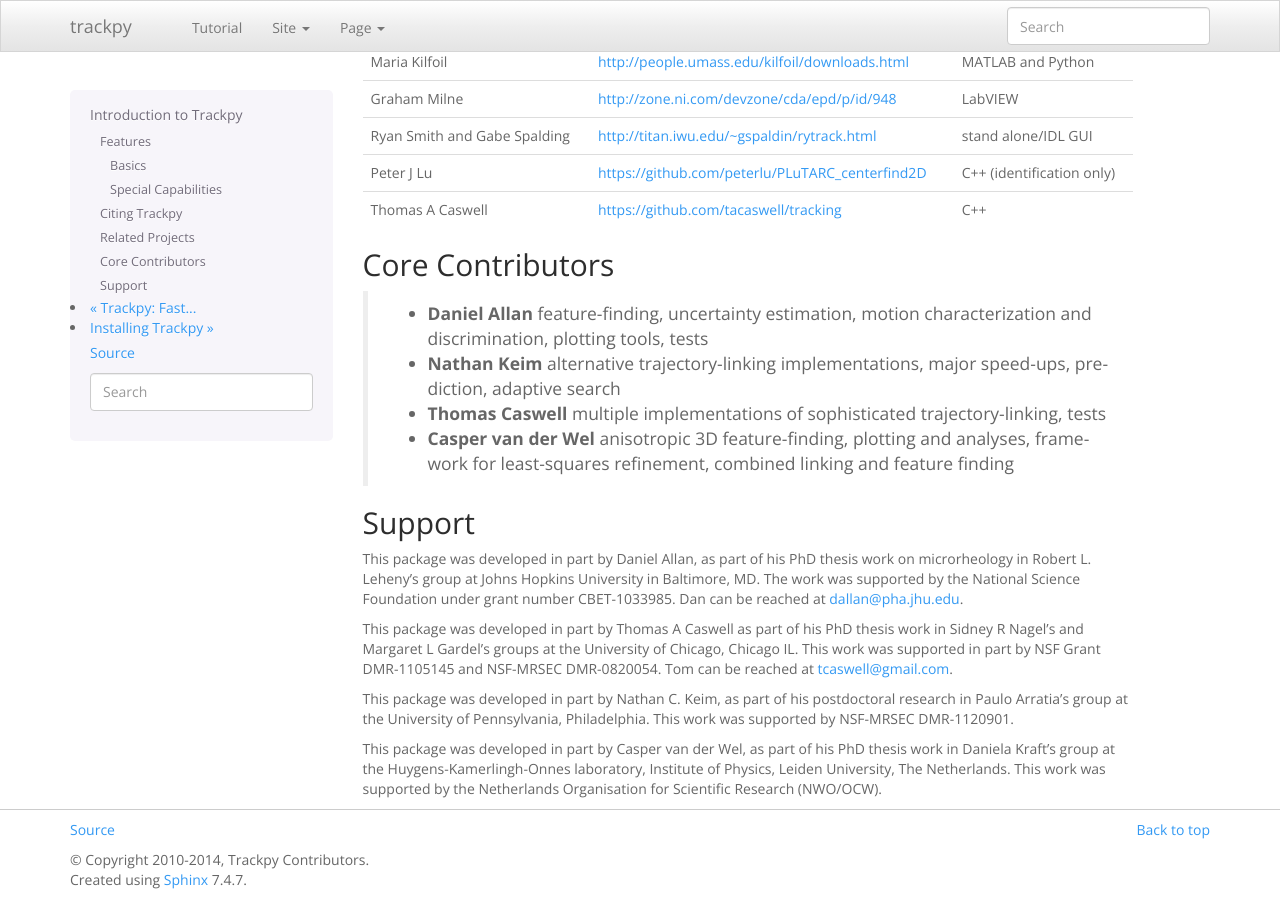
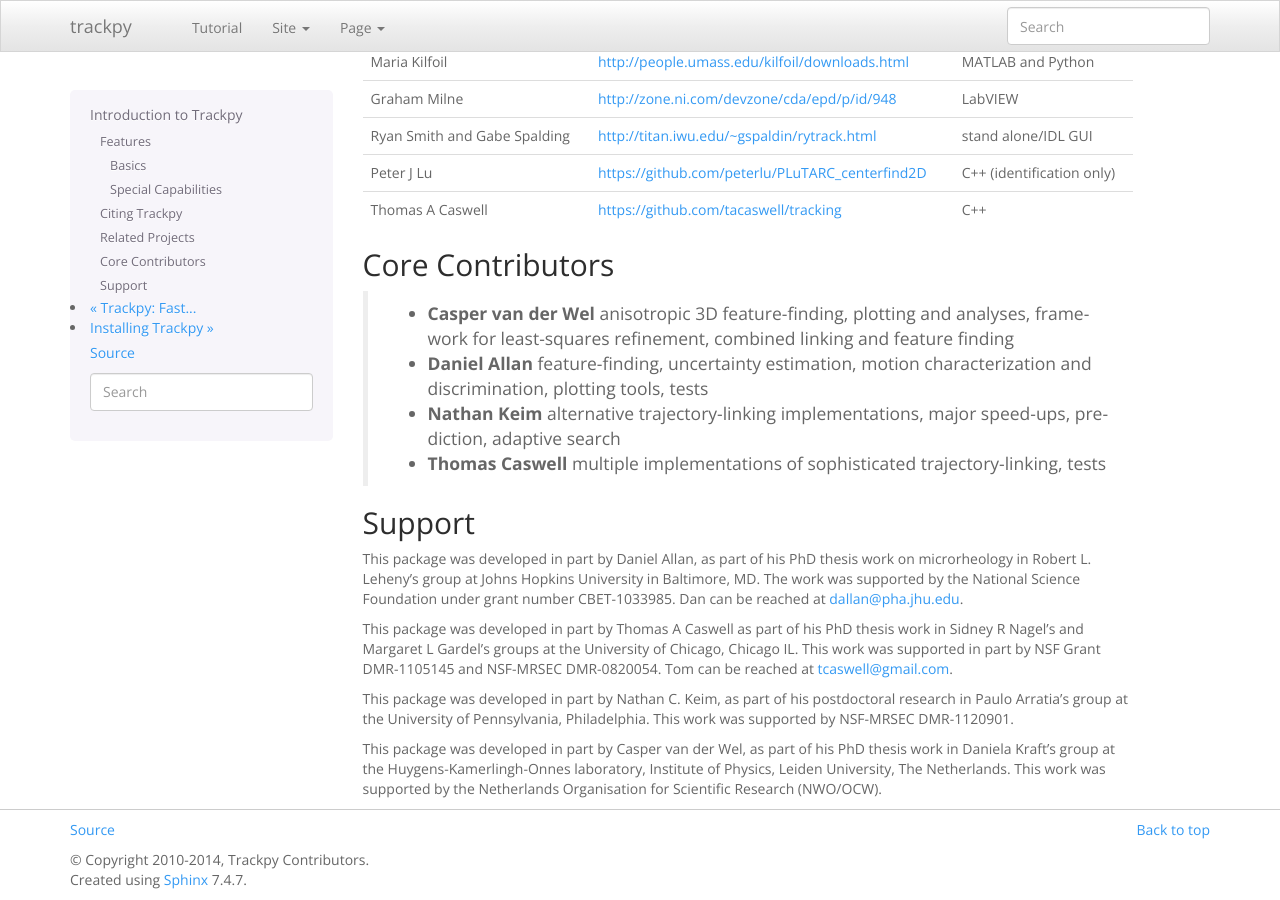
Before and after one commit to soft-matter/trackpy, a Sphinx documentation site: the page built from doc/introduction.rst, in a window 1280 px wide and 900 px high, scrolled down 2007 px. Built offline with Sphinx 7.4.7, drawn with Linux system fonts in a browser that asks for light colours; pages that are not in the unit, such as notebooks, are missing from menus; the version number could not be read and is left out; some of the changed lines change nothing that is shown; some of the changed text lies outside the part shown.

Commit message:
DOC Fix typo; switch contributor order

```diff
--- a/doc/introduction.rst
+++ b/doc/introduction.rst
@@ -32,7 +32,7 @@
     completely reimplemented in Python.
   * A `flexible framework for least-squares fitting <https://arxiv.org/abs/1607.08819>`__
     allows for sub-pixel refinement using any radial model function in 2D and 3D.
-  * Trackpy actively used and tested on **Windows, Mac OSX, and Linux**,
+  * Trackpy is actively used and tested on **Windows, Mac OSX, and Linux**,
     and it uses only **free, open-source** software.
   * Frames of video are loaded via the sister project `PIMS <http://github.com/soft-matter/pims>`__
     which enables reading of several types of **video files (AVI, MOV, etc.),
@@ -108,13 +108,13 @@
 Core Contributors
 ^^^^^^^^^^^^^^^^^
 
+  * **Casper van der Wel** anisotropic 3D feature-finding, plotting and analyses, framework
+    for least-squares refinement, combined linking and feature finding
   * **Daniel Allan** feature-finding, uncertainty estimation,
     motion characterization and discrimination, plotting tools, tests
   * **Nathan Keim** alternative trajectory-linking implementations, major
     speed-ups, prediction, adaptive search
   * **Thomas Caswell** multiple implementations of sophisticated trajectory-linking, tests
-  * **Casper van der Wel** anisotropic 3D feature-finding, plotting and analyses, framework
-    for least-squares refinement, combined linking and feature finding
 
 
 Support
```
